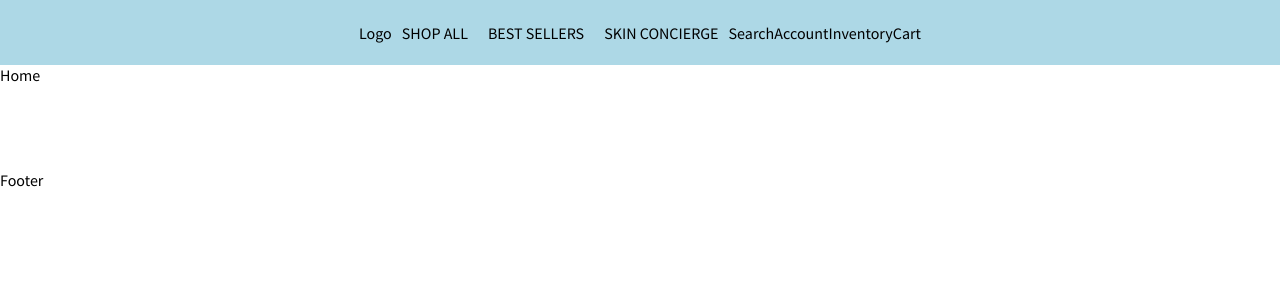
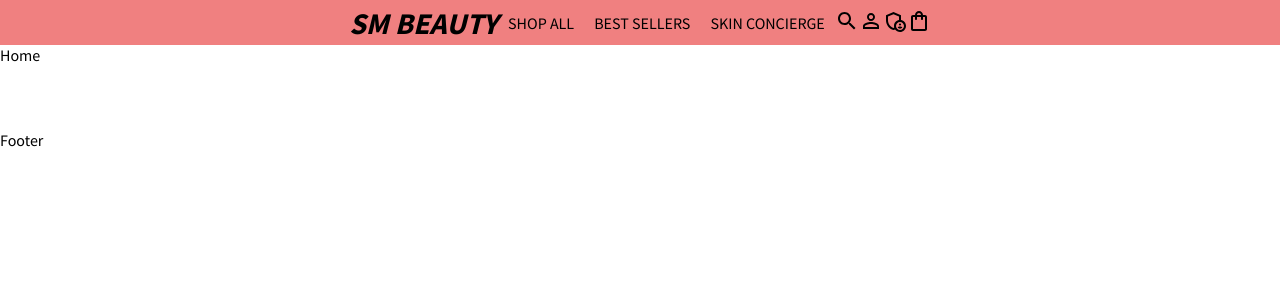
Before and after one commit to eyyytran/React_E-Commerce_Project, a React (Create React App) app: page / in a window 1280 px wide. Shown: the top 300 px of the page. Built offline with nearby package versions, Linux system fonts and the light colour scheme; no server answers; a web font is replaced by a local one.

Commit message:
added user navigation buttons

```diff
--- a/package.json
+++ b/package.json
@@ -3,6 +3,10 @@
     "version": "0.1.0",
     "private": true,
     "dependencies": {
+        "@emotion/react": "^11.10.0",
+        "@emotion/styled": "^11.10.0",
+        "@mui/icons-material": "^5.10.2",
+        "@mui/material": "^5.10.2",
         "@reduxjs/toolkit": "^1.8.5",
         "@testing-library/jest-dom": "^5.16.5",
         "@testing-library/react": "^13.3.0",
--- a/src/components/nav/Logo.jsx
+++ b/src/components/nav/Logo.jsx
@@ -1,5 +1,9 @@
 const Logo = () => {
-    return <div>Logo</div>
+    return (
+        <div className='logo'>
+            <a href='/'>SM BEAUTY</a>
+        </div>
+    )
 }
 
 export default Logo
--- a/src/components/nav/UserNav.jsx
+++ b/src/components/nav/UserNav.jsx
@@ -1,10 +1,22 @@
+import SearchIcon from '@mui/icons-material/Search'
+import PermIdentityIcon from '@mui/icons-material/PermIdentity'
+import AdminPanelSettingsOutlinedIcon from '@mui/icons-material/AdminPanelSettingsOutlined'
+import ShoppingBagOutlinedIcon from '@mui/icons-material/ShoppingBagOutlined'
 const UserNav = () => {
     return (
-        <div className='user-nav'>
-            <a href='*'>Search</a>
-            <a href='*'>Account</a>
-            <a href='*'>Inventory</a>
-            <a href='*'>Cart</a>
+        <div className='global_user_nav'>
+            <a href='*'>
+                <SearchIcon />
+            </a>
+            <a href='*'>
+                <PermIdentityIcon />
+            </a>
+            <a href='*'>
+                <AdminPanelSettingsOutlinedIcon />
+            </a>
+            <a href='*'>
+                <ShoppingBagOutlinedIcon />
+            </a>
         </div>
     )
 }
--- a/src/styles/App.css
+++ b/src/styles/App.css
@@ -45,6 +45,12 @@ a {
     display: none;
 }
 
+.logo a {
+    font-size: 30px;
+    font-style: italic;
+    font-weight: bold;
+}
+
 .homepage {
     height: 100%;
     width: 100%;
--- a/src/styles/Navbar.css
+++ b/src/styles/Navbar.css
@@ -1,6 +1,6 @@
 nav {
-    background-color: lightblue;
-    height: 65px;
+    background-color: lightcoral;
+    height: 45px;
     width: 100vw;
     padding-left: 3rem;
     padding-right: 3rem;
```
Also changed, not shown: 1 other file (tests, documents, lock files or other folders).
